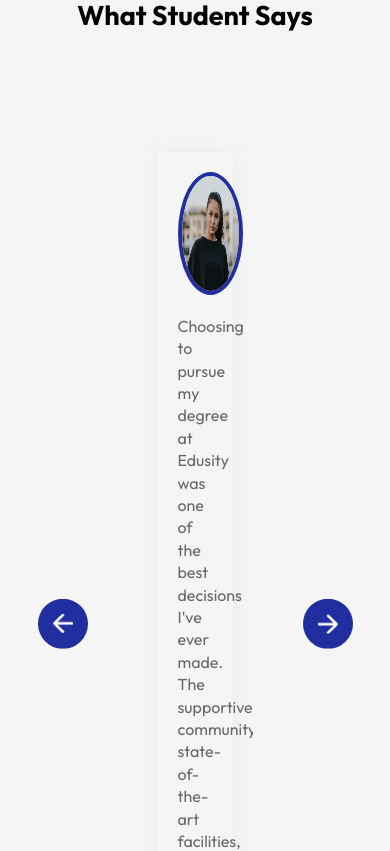
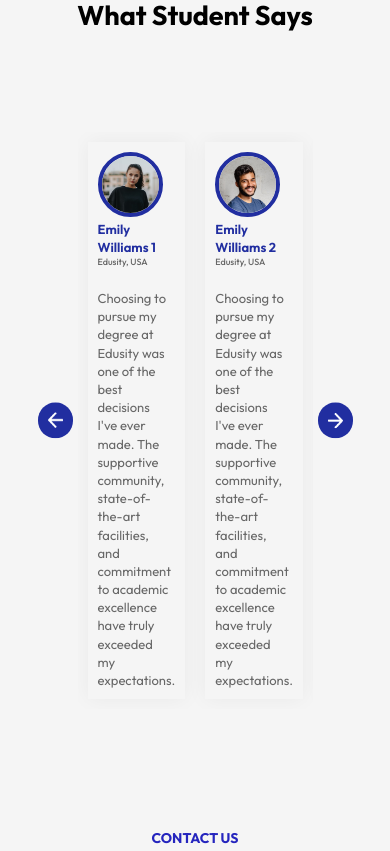
Before and after one commit to thanhphuocjr/EDU_EDU, a React (Vite) app: page / in a window 390 px wide. Shown: the part 5040-5891 px from the top of the page. Built offline with nearby package versions, Linux system fonts and the light colour scheme; a web font is replaced by a local one.

Commit message:
Responsive Testimonials

```diff
--- a/src/Components/Testimonials/Testimonials.scss
+++ b/src/Components/Testimonials/Testimonials.scss
@@ -68,3 +68,69 @@
     }
   }
 }
+
+// Media query
+@media (max-width: 768px) {
+  .testimonials{
+    padding: 0 40px;
+    .next-button,.back-button{
+      width: 35px;
+      padding: 10px;
+    }
+    .slider{
+      ul{
+        li{
+          padding: 10px;
+          .slide{
+            padding:10px ;
+            img{
+              width: 50px;
+              border: 3px solid #212ea0;
+
+            }
+          }
+        }
+      }
+    }
+  }
+}
+@media (max-width: 576px) {
+.testimonials{
+  .slider{
+    ul{
+      li{
+        .slide{
+          .user-info{
+            display: block;
+            font-size: 12px;
+            h3{
+              font-size: 15px;
+            }
+          }
+        }
+      }
+    }
+  }
+}
+}
+@media (max-width: 480px) {
+.testimonials{
+  .slider{
+    ul{
+      li{
+        .slide{
+          .user-info{
+            font-size: 9px;
+            h3{
+              font-size: 13px;
+            }
+          }
+          p{
+            font-size: 13px;
+          }
+        }
+      }
+    }
+  }
+}
+}
```
Also changed, not shown: src/Components/Testimonials/Testimonials.jsx (line endings or trailing spaces).
